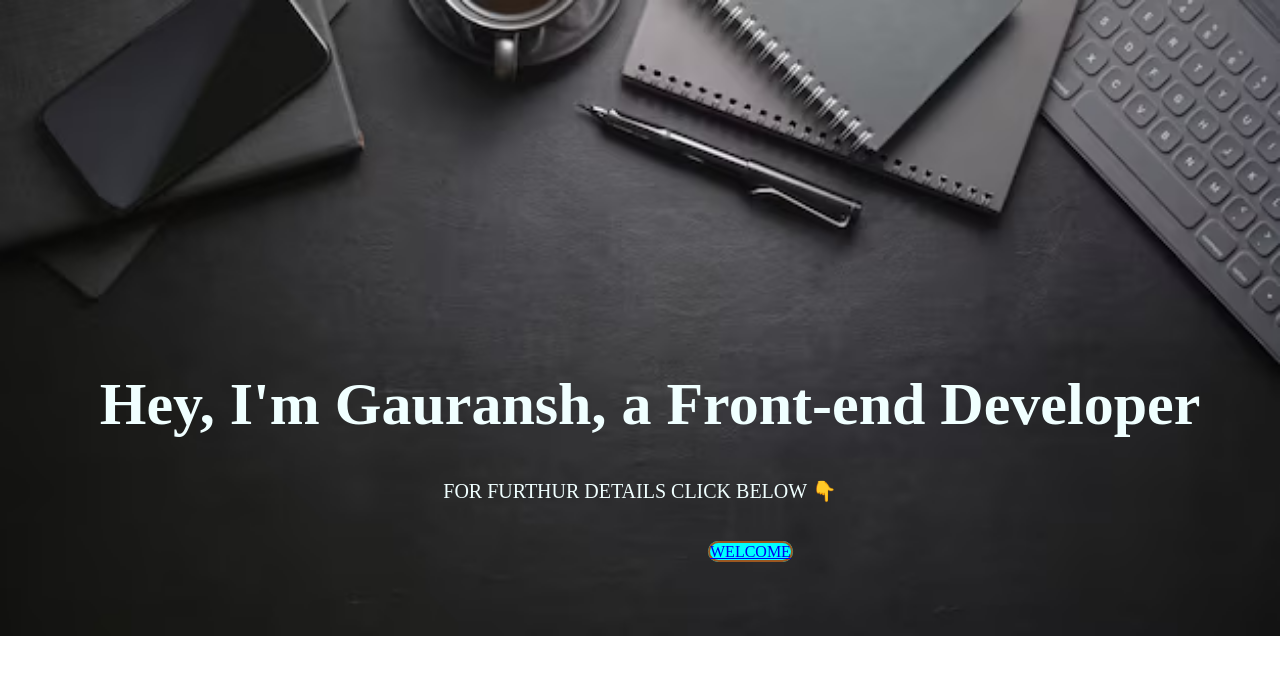
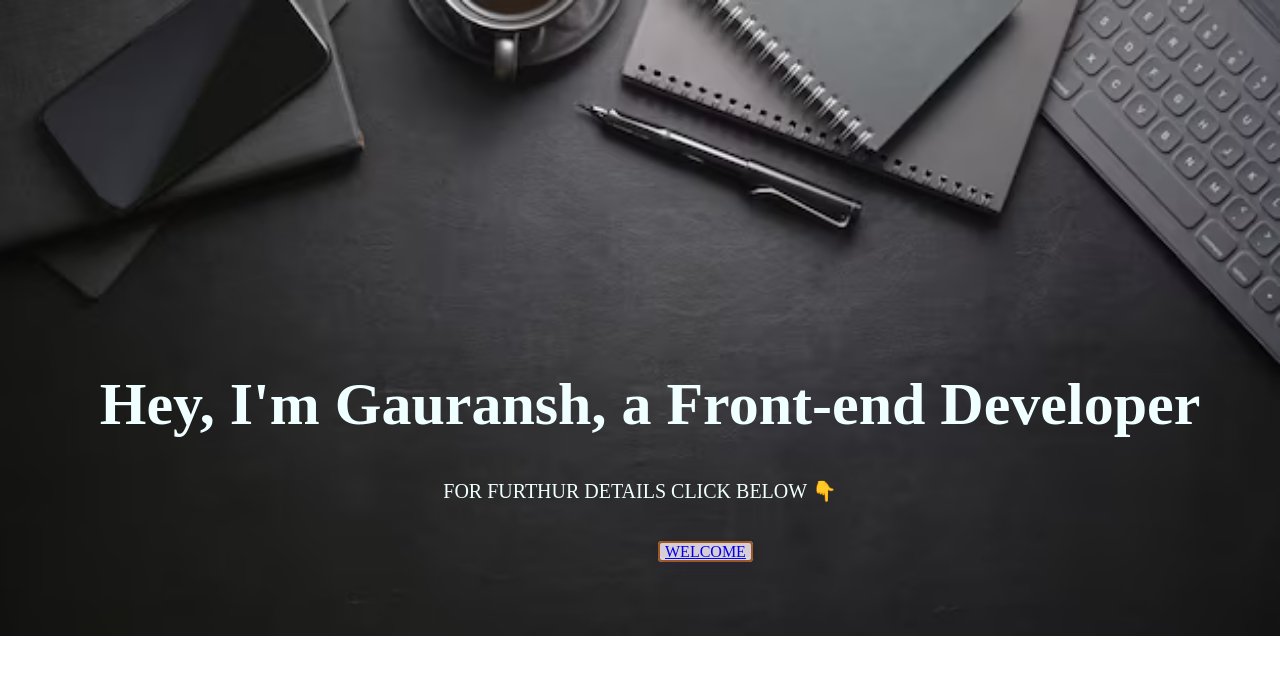
Before and after one commit to Gauranshverma/PORTFOLIO, a plain HTML site: page index.html in a window 1280 px wide. Drawn offline with Linux system fonts and the light colour scheme.

Commit message:
Update style.css

```diff
--- a/style.css
+++ b/style.css
@@ -32,18 +32,25 @@ P:hover{
     text-align: center;
     position: relative;
     top: 350px;
-    left: 700px;
+    left: 650px;
     border: 2px solid rgb(155, 88, 33);
-    border-radius: 20px;
+    border-radius: 4px;
     border-width: 2px;
-    background-color: aqua;
+    box-shadow: rgba(45, 35, 66, 0.4) 0 2px 4px,rgba(45, 35, 66, 0.3) 0 7px 13px -3px,#D6D6E7 0 -3px 0 inset;
+    box-sizing: border-box;
+    transition: box-shadow .15s,transform .15s;
+    background-color: rgb(215, 205, 215);
     cursor: pointer;
     text-decoration: none;
-width: 70rem;
+    width: 70rem;
     height: 150px;
+    padding-left: 5px;
+    padding-right: 5px;
+    overflow: hidden;
 
 
 }
+
 
 
 @media only screen and (max-width:1000px){
```
